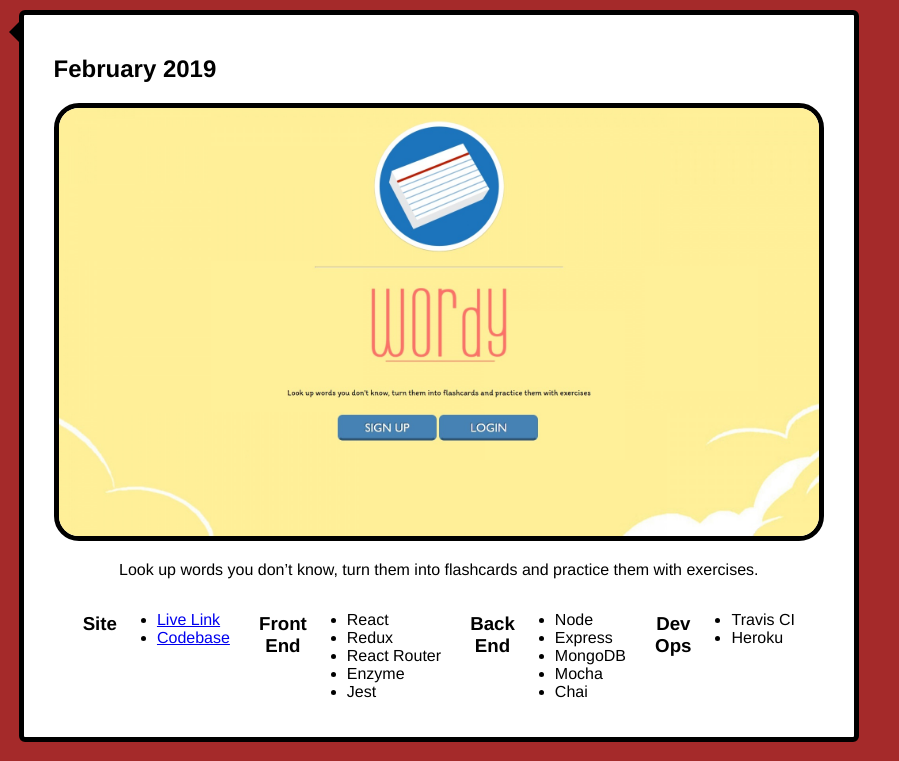
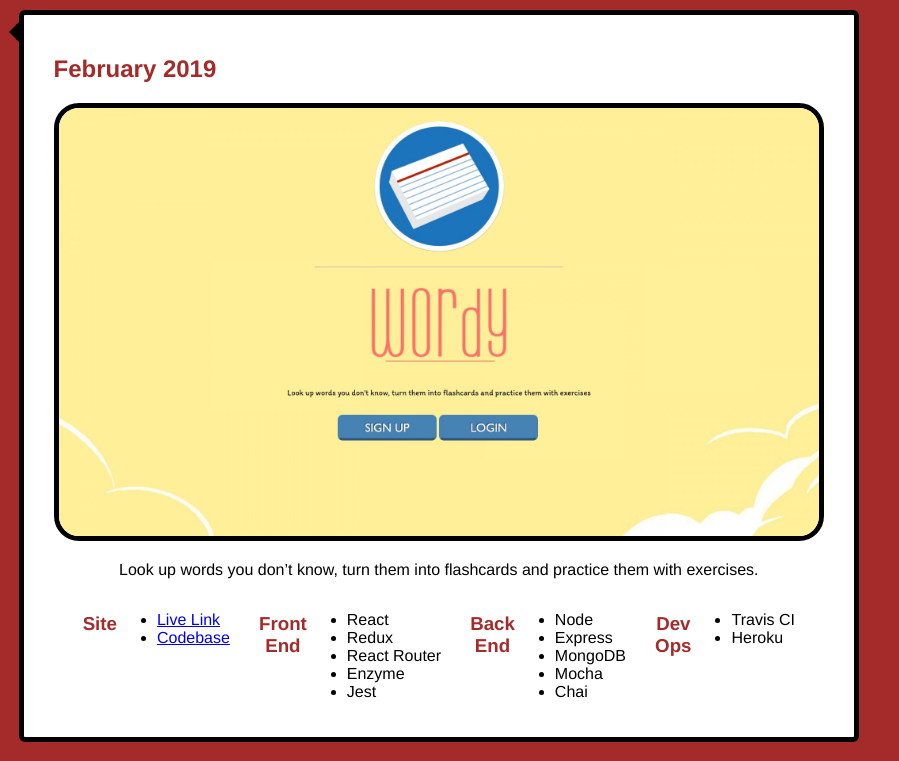
Before and after one commit to hzba000/portfolio, a plain HTML site: page index.html in a window 1280 px wide. Shown: the top 761 px of the page, 381-1280 px from the left. Drawn offline with Linux system fonts and the light colour scheme.

Commit message:
Changed header color

```diff
--- a/index.css
+++ b/index.css
@@ -1,4 +1,8 @@
 html, body { margin: 0; padding: 0; }
+
+h2, h3{
+  color:brown;
+}
 
 .about-holder{
   border:5px white solid;
```
